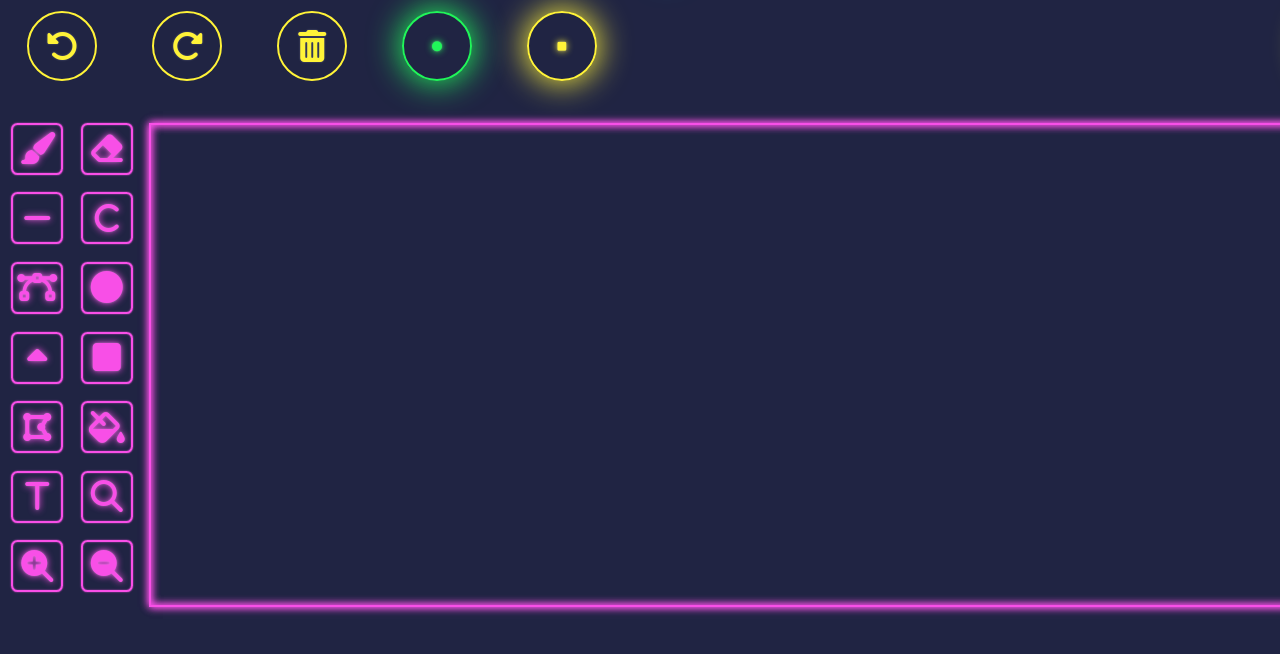
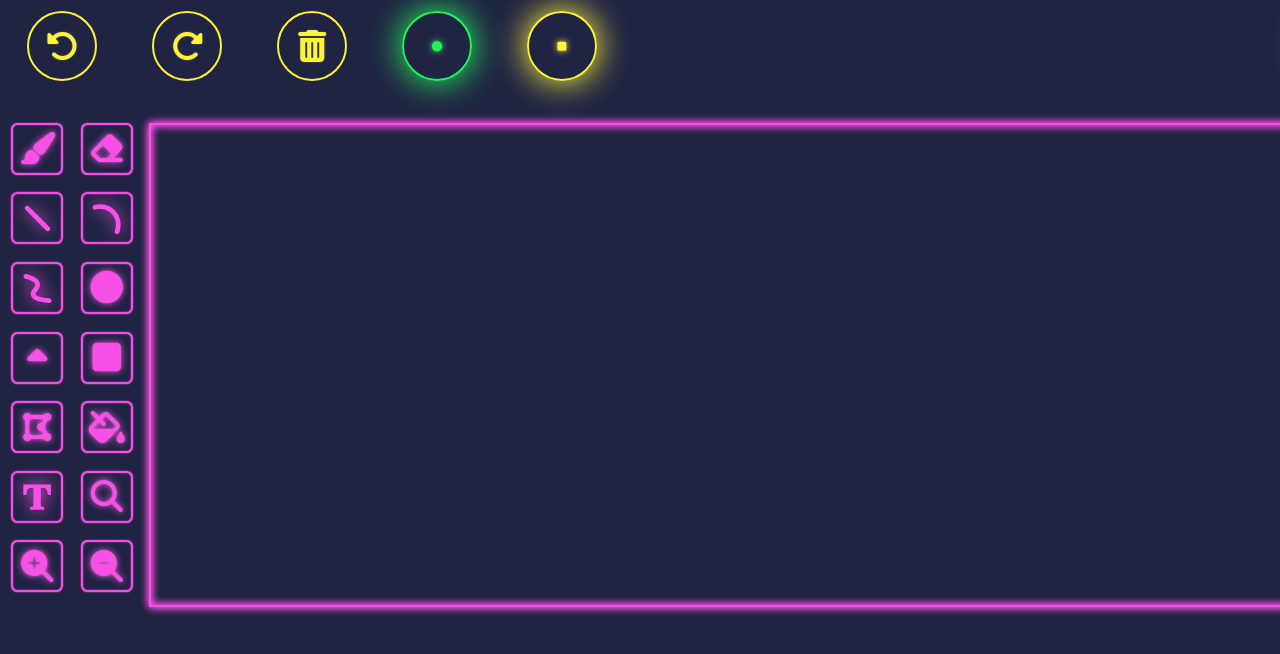
Before and after one commit to LTo666/Canvas_App, a plain HTML site: page index.html in a window 1280 px wide. Shown: the part 128-782 px from the top of the page. Drawn offline with nearby package versions, Linux system fonts and the light colour scheme.

Commit message:
add line, quad-cur, bei-cur and text svg

```diff
--- a/function/instruction.js
+++ b/function/instruction.js
@@ -5,7 +5,7 @@ function rmInstruc() {
 function addInstruc(instruction) {
   rmInstruc();
   $(".row").after(
-    "<div class='instruction' style='padding-top: 0.3rem; padding-bottom: 2rem;'></div>"
+    "<div class='instruction' style='width: 1436px; padding-top: 0.3rem; padding-bottom: 2rem; text-align: center;'></div>"
   );
   $(".instruction").html(instruction);
   $(".instruction").fadeOut(0);
@@ -47,7 +47,7 @@ $("#rectangle").click(function () {
 $("#polygon").click(function () {
   if (tool != "polygon") {
     addInstruc(
-      "Drag for the sides, and finish it with clicking on the starting point"
+      "Drag for the sides, and finish the polygon with clicking on the starting point"
     );
   }
 });
--- a/index.html
+++ b/index.html
@@ -33,7 +33,6 @@
           ></a>
         </div>
         <div class="column middle">
-
           <div class="pen-color">
             <p id="pen-color-text">Stroke</p>
             <input type="color" id="color" value="#FFF338" />
@@ -68,11 +67,69 @@
           <a class="neon-button" id="eraser"
             ><i class="fa-solid fa-eraser fa-2xl"></i
           ></a>
-          <a class="neon-button" id="line"><i class="fa-solid fa-minus fa-2xl"></i></a>
-          <a class="neon-button" id="quad-curve"><i class="fa-solid fa-c fa-2xl"></i></a>
-          <a class="neon-button" id="bezier-curve"
+
+          <!-- <a class="neon-button" id="line"
+            ><i class="fa-solid fa-minus fa-2xl"></i
+          ></a> -->
+
+          <a class="neon-button" id="line">
+            <svg xmlns="http://www.w3.org/2000/svg" viewBox="50 50 400 400" fill="currentColor" class="svg-shadow">
+              <path
+                d="M406,363.57C339.14,296.72,272.29,229.86,205.43,163c-19-19-38-38-57-57c-11.11-11.11-31.47-11.94-42.43,0
+			c-10.99,11.98-11.86,30.57,0,42.43C172.86,215.28,239.71,282.14,306.57,349c19,19,38,38,57,57c11.11,11.11,31.47,11.94,42.43,0
+			C416.99,394.02,417.86,375.43,406,363.57L406,363.57z"
+              />
+            </svg>
+          </a>
+
+          <!-- <a class="neon-button" id="quad-curve"
+            ><i class="fa-solid fa-c fa-2xl"></i
+          ></a> -->
+
+          <a class="neon-button" id="quad-curve">
+            <svg xmlns="http://www.w3.org/2000/svg" viewBox="50 50 400 400" fill="currentColor" class="svg-shadow">
+              <path
+                d="M108.44,144.66c9.52-2.45,19.15-4.35,28.89-5.7c-2.66,0.36-5.32,0.71-7.98,1.07c21.07-2.77,42.34-2.82,63.42-0.12
+                c-2.66-0.36-5.32-0.71-7.98-1.07c21.14,2.85,41.75,8.43,61.41,16.7c-2.39-1.01-4.78-2.02-7.17-3.02
+                c12.21,5.23,23.99,11.41,35.15,18.63c2.89,1.87,5.74,3.81,8.55,5.81c1.4,1,2.79,2.02,4.17,3.05c5.43,4.06-5.07-4.11-0.8-0.63
+                c5.18,4.22,10.25,8.54,15.09,13.15c4.86,4.64,9.51,9.49,13.93,14.55c2.31,2.64,4.52,5.36,6.73,8.08
+                c3.35,4.13-4.54-6.17-0.85-1.08c1.2,1.66,2.42,3.29,3.6,4.97c8.74,12.4,16.09,25.7,22.05,39.64c-1.01-2.39-2.02-4.78-3.02-7.17
+                c7.65,18.27,12.74,37.41,15.43,57.02c-0.36-2.66-0.71-5.32-1.07-7.98c3.03,23.07,2.76,46.41-0.29,69.45
+                c0.36-2.66,0.71-5.32,1.07-7.98c-2.41,17.67-6.03,35.74-12.52,52.43c-2.65,6.82-0.52,17.05,3.02,23.12
+                c3.64,6.22,10.78,12.16,17.93,13.79c7.68,1.75,16.3,1.37,23.12-3.02c6.94-4.47,10.81-10.26,13.79-17.93
+                c5.86-15.07,9.33-31.31,11.77-47.24c5.76-37.54,5.73-75.16-2.94-112.33c-20.4-87.42-89.9-156.44-175.12-181.94
+                c-47.04-14.08-97.89-14.33-145.34-2.11c-15.2,3.92-25.89,21.66-20.95,36.9C76.61,139.39,92.15,148.86,108.44,144.66
+                L108.44,144.66z"
+              />
+            </svg>
+          </a>
+
+          <!-- <a class="neon-button" id="bezier-curve"
             ><i class="fa-solid fa-bezier-curve fa-2xl"></i
-          ></a>
+          ></a> -->
+
+          <a class="neon-button" id="bezier-curve">
+            <svg xmlns="http://www.w3.org/2000/svg" viewBox="50 50 400 400" fill="currentColor" class="svg-shadow">
+              <path
+                d="M102.34,132.91c21.77,5.95,43.3,12.84,64.12,21.57c-2.39-1.01-4.78-2.02-7.17-3.02c16.64,7.06,32.99,15.25,47.59,26
+                c0.7,0.51,1.37,1.05,2.07,1.55c-7.68-5.53-4.24-3.33-2.56-1.92c1.6,1.34,3.2,2.68,4.75,4.09c2.84,2.57,5.56,5.29,8.1,8.16
+                c0.65,0.74,1.26,1.5,1.91,2.24c3.14,3.59-1.92-2.19-2.18-2.88c0.58,1.57,2.32,3.25,3.24,4.7c1.99,3.14,3.7,6.44,5.15,9.86
+                c-1.01-2.39-2.02-4.78-3.02-7.17c1.81,4.48,3.09,9.07,3.81,13.84c-0.36-2.66-0.71-5.32-1.07-7.98c0.64,4.92,0.66,9.8,0.08,14.73
+                c0.36-2.66,0.71-5.32,1.07-7.98c-0.86,6.3-2.66,12.33-5.09,18.2c1.01-2.39,2.02-4.78,3.02-7.17
+                c-10.39,24.15-29.88,42.63-42.13,65.67c-7.27,13.68-12.9,29.62-11.38,45.36c1.04,10.77,3.43,19.76,8.55,29.34
+                c7.69,14.37,20.98,25.67,34.65,34.08c19,11.7,41.03,19.11,62.51,24.74c40.21,10.54,81.99,15.45,123.31,19.08
+                c7.26,0.64,16.23-3.81,21.21-8.79c5.2-5.2,9.12-13.74,8.79-21.21c-0.78-17.43-13.21-28.52-30-30
+                c-15.61-1.37-31.19-3.03-46.72-5.09c2.66,0.36,5.32,0.71,7.98,1.07c-35.31-4.75-71.48-10.96-104.52-24.8
+                c2.39,1.01,4.78,2.02,7.17,3.02c-6.07-2.58-12.03-5.44-17.71-8.8c-2.4-1.42-4.74-2.92-7.02-4.53c-2.44-1.73-6.46-5.49,2.76,2.23
+                c-0.93-0.78-1.88-1.51-2.8-2.3c-1.63-1.4-3.19-2.88-4.67-4.44c-3.19-3.36-5.49-7.68,0.49,1.1c-2.01-2.95-3.87-5.86-5.27-9.15
+                c1.01,2.39,2.02,4.78,3.02,7.17c-1.3-3.14-2.16-6.37-2.67-9.73c0.36,2.66,0.71,5.32,1.07,7.98c-0.44-3.53-0.43-7.01-0.01-10.53
+                c-0.36,2.66-0.71,5.32-1.07,7.98c0.7-4.9,2.13-9.56,4.03-14.12c-1.01,2.39-2.02,4.78-3.02,7.17
+                c7.43-17.11,19.98-31.45,30.52-46.65c13.29-19.16,23.71-40.74,24.37-64.47c1.45-52.42-45.89-87.76-88.72-107.39
+                c-26-11.92-53.03-21.14-80.59-28.68c-15.12-4.14-33.3,5.14-36.9,20.95C77.78,111.84,86.14,128.48,102.34,132.91L102.34,132.91z"
+              />
+            </svg>
+          </a>
+
           <a class="neon-button" id="circle"
             ><i class="fa-solid fa-circle fa-2xl"></i
           ></a>
@@ -88,8 +145,21 @@
           <a class="neon-button" id="paint-bucket"
             ><i class="fa-solid fa-fill-drip fa-2xl"></i
           ></a>
-          <a class="neon-button" id="text-button"
-            ><i class="fa-solid fa-t fa-2xl"></i></a>
+
+          <!-- <a class="neon-button" id="text-button"
+            ><i class="fa-solid fa-t fa-2xl"></i
+          ></a> -->
+
+          <a class="neon-button" id="text-button">
+            <svg xmlns="http://www.w3.org/2000/svg" viewBox="105 100 300 300" fill="currentColor" class="svg-shadow">
+              <path
+                d="M385.443,230.376l-29.48,0.951c-1.133-23.867-5.142-40.764-12.029-50.695c-6.894-9.926-16.89-14.891-29.989-14.891
+                h-23.042v162.539c0,9.718,10.166,14.575,30.497,14.575v25.98H191.618v-25.98c20.104,0,30.158-4.857,30.158-14.575V165.741h-23.381
+                c-13.104,0-23.042,4.965-29.819,14.891c-6.777,9.931-10.843,26.828-12.199,50.695l-29.48-0.951v-96.953h258.547V230.376z"
+              />
+            </svg>
+          </a>
+
           <a class="neon-button" id="magnifier"
             ><i class="fa-solid fa-magnifying-glass fa-2xl"></i
           ></a>
@@ -114,7 +184,13 @@
             height="480px"
           ></canvas>
           <canvas id="canvas-zoom" width="100" height="100"></canvas>
-          <input type="text" name="" id="input-text" placeholder="Enter Text" value="">
+          <input
+            type="text"
+            name=""
+            id="input-text"
+            placeholder="Enter Text"
+            value=""
+          />
         </div>
       </div>
     </div>
--- a/style.css
+++ b/style.css
@@ -324,3 +324,7 @@ canvas {
   font-family: inherit;
   padding: 0.5rem;
 }
+
+.svg-shadow {
+  filter: drop-shadow(0 0 0.45em var(--clr-neon));
+}
```
Also changed, not shown: material/beizer-curve.svg (added), material/quad-curve.svg (added), material/straight-line.svg (added), material/text.svg (added).
